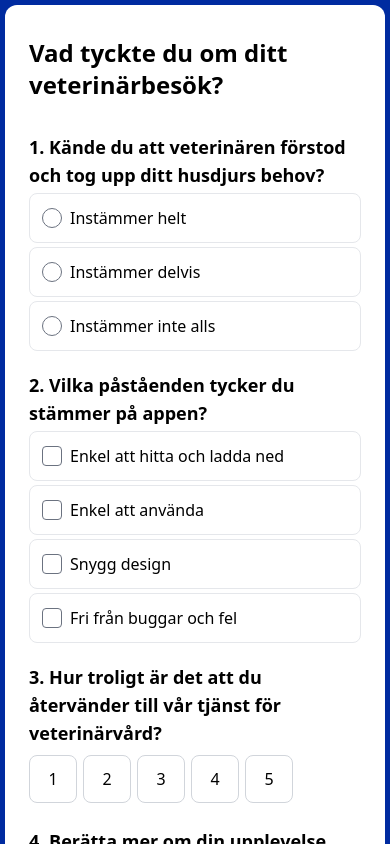
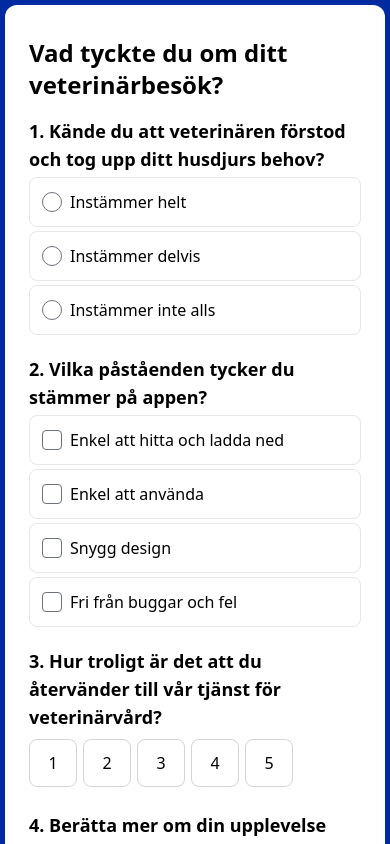
Before and after one commit to Knivrobot/feedback, a React (Vite) app: page / in a window 390 px wide. Shown: the top 844 px of the page. Built offline with nearby package versions, Linux system fonts and the light colour scheme; the HTML template or start-up script is replaced by a standard one.

Commit message:
Fix button darkmode

```diff
--- a/src/Form/Confirmation.tsx
+++ b/src/Form/Confirmation.tsx
@@ -38,11 +38,11 @@ function Confirmation({ formBlueprint, formContent, setFormContent }: Props) {
         })}
       </div>
       <div className="mt-10">
-        <div className="py-5 mb-5 text-center rounded bg-green-50">
+        <div className="py-5 mb-5 text-center rounded bg-green-100">
           Tack för din feedback, nu kan du stänga denna sida.
         </div>
         <button
-          className="w-full flex appearance-none items-center justify-center  bg-white border border-gray-300 hover:bg-gray-50 focus:ring-4 focus:ring-blue-600 font-medium rounded-lg text-lg px-5 py-3  text-center mr-2   dark:bg-blue-600 dark:hover:bg-blue-700 dark:focus:ring-blue-800"
+          className="w-full flex appearance-none items-center justify-center  bg-white border border-gray-300 hover:bg-gray-50 focus:ring-4 focus:ring-blue-600 font-medium rounded-lg text-lg px-5 py-3 text-center mr-2 "
           onClick={() => setFormContent(undefined)}
         >
           Återställ formuläret{" "}
--- a/src/Form/Form.tsx
+++ b/src/Form/Form.tsx
@@ -26,7 +26,6 @@ function Form({ formBlueprint, onSubmit, sending }: Props) {
     const formValues = new FormData(target);
     const invalidFields = findInvalidFields(formBlueprint, formValues);
     setInvalidFields(invalidFields);
-    /* After custom validation manually initiate native validation */
     target.reportValidity();
     if (target.checkValidity()) {
       onSubmit(formValues);
@@ -43,7 +42,7 @@ function Form({ formBlueprint, onSubmit, sending }: Props) {
     >
       <h2 className="text-2xl font-bold">{formBlueprint.title}</h2>
 
-      <div className="grid items-center gap-5 mt-8">
+      <div className="grid items-center gap-5 mt-4 md:mt-8">
         {formBlueprint.fields.map((field) => {
           switch (field.type) {
             case "radio":
--- a/src/Form/SubmitButton.tsx
+++ b/src/Form/SubmitButton.tsx
@@ -8,7 +8,7 @@ function Form({ buttonText, sendingText, sending }: Props) {
   return (
     <button
       disabled={sending}
-      className="w-full flex items-center appearance-none justify-center text-white bg-blue-600 hover:bg-blue-800 focus:ring-4 focus:ring-blue-600 font-medium rounded-lg text-lg px-5 py-3  text-center mr-2   dark:bg-blue-600 dark:hover:bg-blue-700 dark:focus:ring-blue-800"
+      className="w-full flex items-center appearance-none justify-center text-white bg-blue-600 hover:bg-blue-800 focus:ring-4 focus:ring-blue-600 font-medium rounded-lg text-lg px-5 py-3  text-center mr-2"
     >
       {sending ? sendingText : buttonText}
       {sending ? (
```
